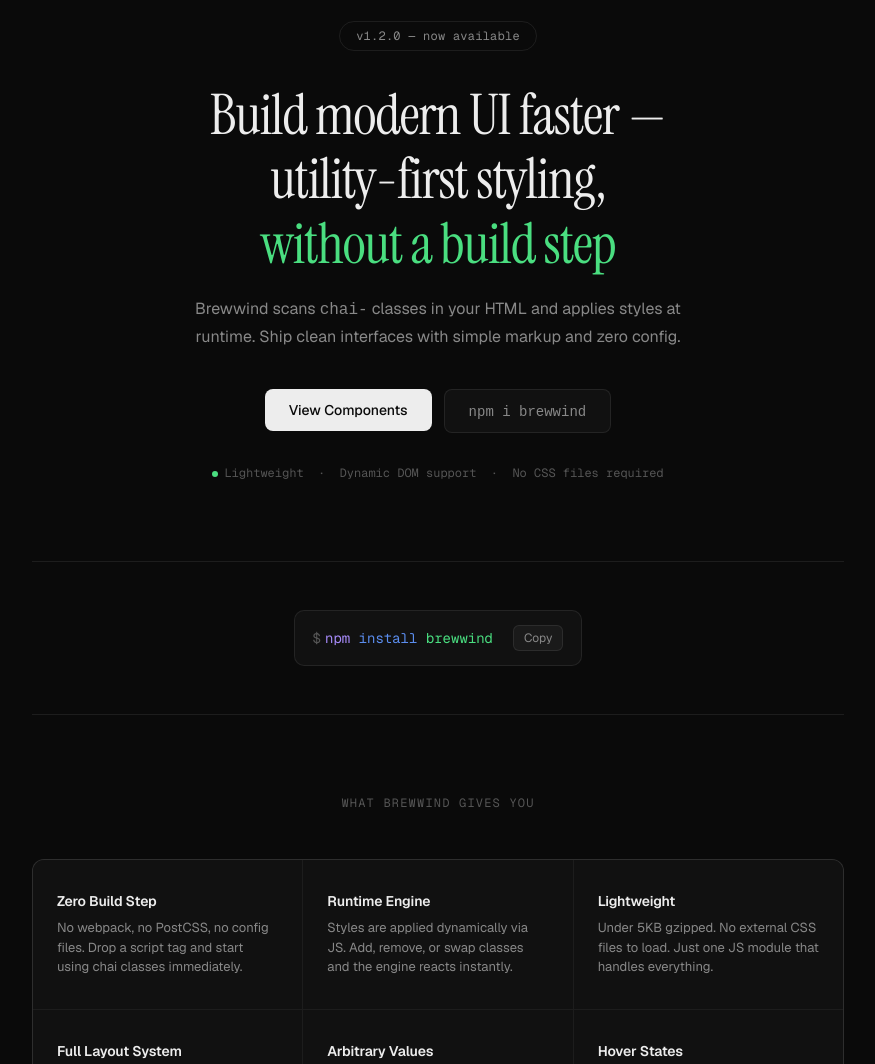
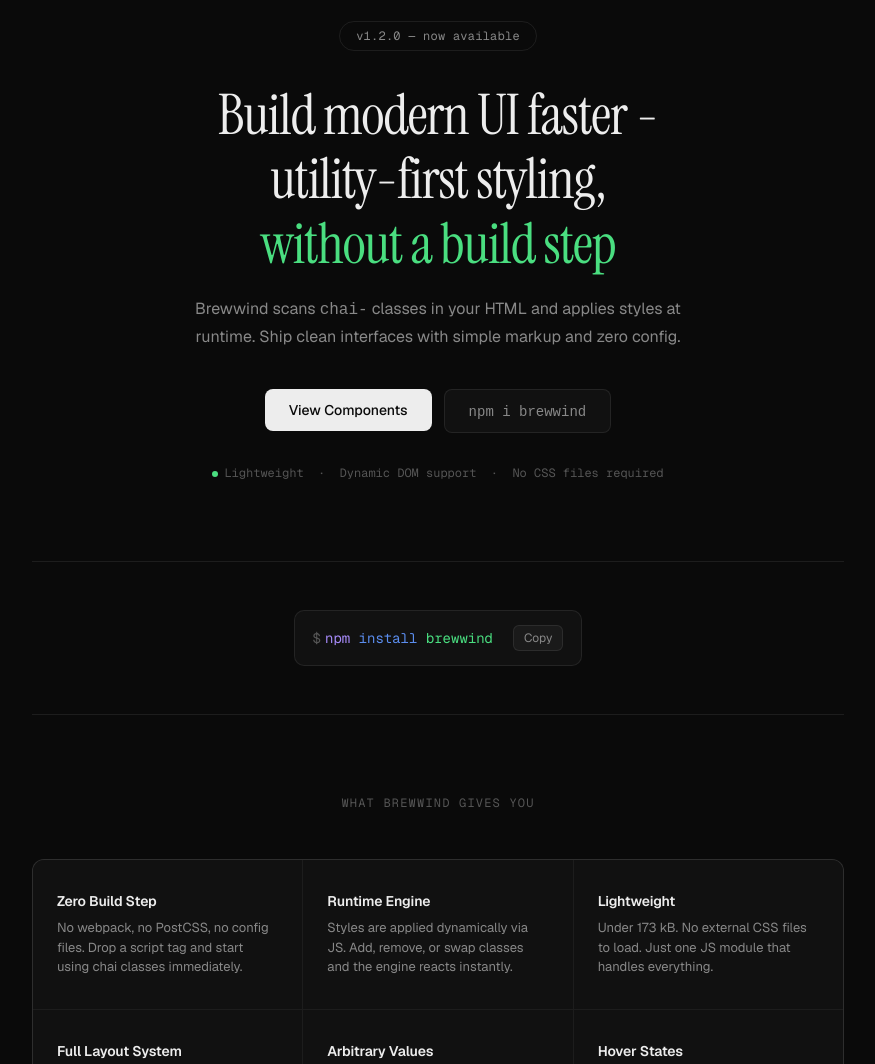
Before and after one commit to TheSoumenMondal/brewwind, a website: page docs/index.html in a window 1280 px wide. Shown: the part 218-1282 px from the top of the page, without its empty margins (202-1077 px from the left). Drawn offline with nearby package versions, Linux system fonts and the light colour scheme; no server answers.

Commit message:
Fix text formatting and update size description
Updated text in the hero section and feature card description.

```diff
--- a/docs/index.html
+++ b/docs/index.html
@@ -95,7 +95,7 @@
       <img src="./assets/brew.png" alt="Brewwind Logo" style="width:56px;height:56px;margin:0 auto 24px;display:block;">
       <div class="hero-badge"><span id="version-badge">v1.2.0</span> — now available</div>
       <h1>
-        Build modern UI faster —<br>
+        Build modern UI faster -<br>
         utility-first styling,<br>
         <span>without a build step</span>
       </h1>
@@ -134,7 +134,7 @@
         </div>
         <div class="feature-card">
           <h3>Lightweight</h3>
-          <p>Under 5KB gzipped. No external CSS files to load. Just one JS module that handles everything.</p>
+          <p>Under 173 kB. No external CSS files to load. Just one JS module that handles everything.</p>
         </div>
         <div class="feature-card">
           <h3>Full Layout System</h3>
```
